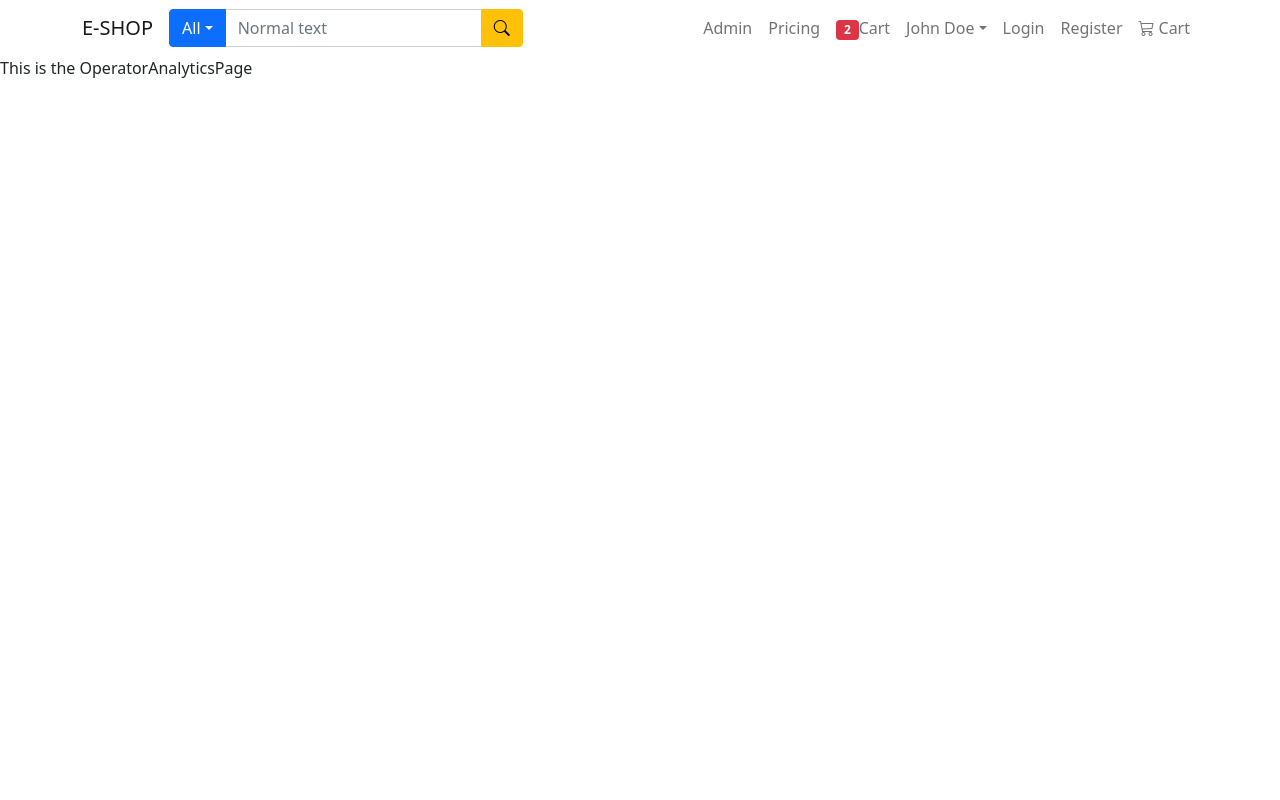
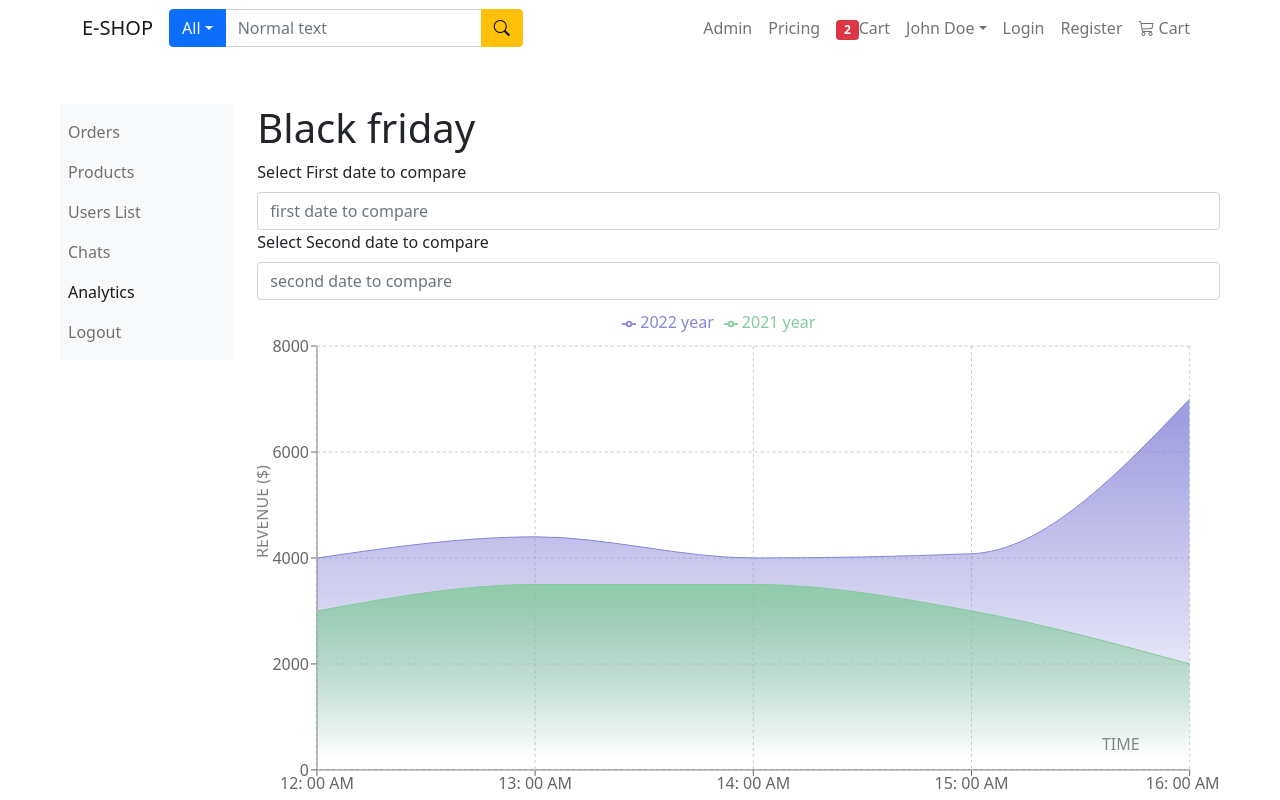
Before and after one commit to MosinLover/E-Shop, a React (Create React App) app in the folder frontend/: page /operator/analytics in a window 1280 px wide. Shown: the top 800 px of the page. Built offline with nearby package versions, Linux system fonts and the light colour scheme.

Commit message:
update the analytics + chats

```diff
--- a/frontend/package.json
+++ b/frontend/package.json
@@ -16,6 +16,7 @@
     "react-router-dom": "^6.16.0",
     "react-scripts": "5.0.1",
     "react-simple-star-rating": "^4.0.5",
+    "recharts": "^2.1.9",
     "web-vitals": "^2.1.4"
   },
   "scripts": {
--- a/frontend/src/App.js
+++ b/frontend/src/App.js
@@ -28,6 +28,7 @@ import { OperatorOrderDetailsPage } from "./pages/operator/OperatorOrderDetailsP
 import { OperatorCreateProductPage } from "./pages/operator/OperatorCreateProductPage";
 import { OperatorEditProductPage } from "./pages/operator/OperatorEditProductPage";
 import { OperatorUsersPage } from "./pages/operator/OperatorUsersPage";
+import { OperatorChatsPage } from "./pages/operator/OperatorChatsPage";
 function App() {
   return (
     <BrowserRouter>
@@ -60,11 +61,9 @@ function App() {
           <Route path="/operator/orders-details" element={<OperatorOrderDetailsPage />} />
           <Route path="/operator/create-new-product" element={<OperatorCreateProductPage />} />
           <Route path="/operator/edit-product" element={<OperatorEditProductPage />} />
+          <Route path="/operator/edit-user" element={<OperatorEditUserPage />} />
           <Route path="/operator/users-list" element={<OperatorUsersPage />} />
-          <Route
-            path="/operator/edit-user"
-            element={<OperatorEditUserPage />}
-          />
+          <Route path="/operator/chats" element={<OperatorChatsPage />} />
           <Route
             path="/operator/analytics"
             element={<OperatorAnalyticsPage />}
--- a/frontend/src/pages/components/ProductForListComponent.js
+++ b/frontend/src/pages/components/ProductForListComponent.js
@@ -8,6 +8,7 @@ export const ProductForListComponent = ({ images, index }) => {
       <Row>
         <Col lg={5}>
           <Card.Img
+            crossOrigin="anonymous"
             variant="top"
             src={"/images/" + images[index] + "-category.png"}
           />
--- /dev/null
+++ b/frontend/src/pages/components/operatorComponent/OperatorChatRoomComponent.js
@@ -0,0 +1,24 @@
+import { useState } from "react";
+import { Toast } from "react-bootstrap";
+
+export const OperatorChatRoomComponent = () => {
+  const [toast1, closeToast1] = useState(true);
+  const close1 = () => closeToast1(false);
+  return (
+    <>
+      <Toast show={toast1} onClose={close1} className="ms-4 mb-5">
+        <Toast.Header>
+          <strong className="me-auto">John</strong>
+        </Toast.Header>
+        <Toast.Body>
+          <p className="bg-primary p-3 ms-4 text-light rounded-pill">
+            <b>User wrote:</b> Hello world!
+          </p>
+          <p>
+            <b>Operator wrote:</b> Hello world!
+          </p>
+        </Toast.Body>
+      </Toast>
+    </>
+  );
+};
--- a/frontend/src/pages/operator/OperatorAnalyticsPage.js
+++ b/frontend/src/pages/operator/OperatorAnalyticsPage.js
@@ -1,3 +1,118 @@
+import { Col, Row, Form } from "react-bootstrap";
+import { OperatorLinksComponent } from "../components/operatorComponent/OperatorLinksComponent";
+import {
+  AreaChart,
+  XAxis,
+  YAxis,
+  CartesianGrid,
+  Tooltip,
+  Area,
+  Legend,
+  ResponsiveContainer,
+} from "recharts";
+
 export const OperatorAnalyticsPage = () => {
-    return <p>This is the OperatorAnalyticsPage</p>
-}
+  const data = [
+    {
+      name: "12: 00 AM",
+      "2022 year": 4000,
+      "2021 year": 3000,
+    },
+    {
+      name: "13: 00 AM",
+      "2022 year": 4400,
+      "2021 year": 3500,
+    },
+    {
+      name: "14: 00 AM",
+      "2022 year": 4000,
+      "2021 year": 3500,
+    },
+    {
+      name: "15: 00 AM",
+      "2022 year": 4080,
+      "2021 year": 3000,
+    },
+    {
+      name: "16: 00 AM",
+      "2022 year": 7000,
+      "2021 year": 2000,
+    },
+  ];
+  return (
+    <Row className="m-5">
+      <Col md={2}>
+        <OperatorLinksComponent />
+      </Col>
+      <Col md={10} width="100%" height="100%">
+        <h1>Black friday</h1>
+        <Form.Group controlId="firstDateToCompare">
+          <Form.Label>Select First date to compare</Form.Label>
+          <Form.Control
+            type="data"
+            name="firstDateToCompare"
+            placeholder="first date to compare"
+          />
+        </Form.Group>
+        <Form.Group controlId="secondDateToCompare">
+          <Form.Label>Select Second date to compare</Form.Label>
+          <Form.Control
+            type="data"
+            name="secondDateToCompare"
+            placeholder="second date to compare"
+          />
+        </Form.Group>
+        <ResponsiveContainer width="100%" height={500}>
+          <AreaChart
+            data={data}
+            margin={{ top: 10, right: 30, left: 0, bottom: 0 }}
+          >
+            <defs>
+              <linearGradient id="colorUv" x1="0" y1="0" x2="0" y2="1">
+                <stop offset="5%" stopColor="#8884d8" stopOpacity={0.8} />
+                <stop offset="95%" stopColor="#8884d8" stopOpacity={0} />
+              </linearGradient>
+              <linearGradient id="colorPv" x1="0" y1="0" x2="0" y2="1">
+                <stop offset="5%" stopColor="#82ca9d" stopOpacity={0.8} />
+                <stop offset="95%" stopColor="#82ca9d" stopOpacity={0} />
+              </linearGradient>
+            </defs>
+            <XAxis
+              dataKey="name"
+              label={{
+                value: "TIME",
+                offset: 50,
+                position: "insideBottomRight",
+              }}
+              allowDuplicatedCategory={false}
+            />
+            <YAxis
+              label={{
+                value: "REVENUE ($)",
+                angle: -90,
+                position: "insideLeft",
+              }}
+            />
+            <CartesianGrid strokeDasharray="3 3" />
+            <Tooltip />
+            <Legend verticalAlign="top" height={36} />
+            <Area
+              type="monotone"
+              dataKey="2022 year"
+              stroke="#8884d8"
+              fillOpacity={1}
+              fill="url(#colorUv)"
+            />
+            <Area
+              type="monotone"
+              dataKey="2021 year"
+              stroke="#82ca9d"
+              fillOpacity={1}
+              fill="url(#colorPv)"
+            />
+          </AreaChart>
+        </ResponsiveContainer>
+      </Col>
+    </Row>
+  );
+};
--- /dev/null
+++ b/frontend/src/pages/operator/OperatorChatsPage.js
@@ -0,0 +1,18 @@
+import { Row, Col } from "react-bootstrap";
+import { OperatorLinksComponent } from "../components/operatorComponent/OperatorLinksComponent";
+import { OperatorChatRoomComponent } from "../components/operatorComponent/OperatorChatRoomComponent";
+
+export const OperatorChatsPage = () => {
+  return (
+    <Row className="m-5">
+      <Col md={2}>
+        <OperatorLinksComponent />
+      </Col>
+      <Col md={8}>
+        <Row>
+            <OperatorChatRoomComponent />
+        </Row>
+      </Col>
+    </Row>
+  );
+};
--- a/frontend/src/pages/operator/OperatorEditProductPage.js
+++ b/frontend/src/pages/operator/OperatorEditProductPage.js
@@ -182,11 +182,11 @@ export const OperatorEditProductPage = () => {
               <Form.Label>Images</Form.Label>
               <Row>
                 <Col style={{ position: "relative" }} xs={3}>
-                  <Image src="/images/monitors-category.png" fluid />
+                  <Image crossOrigin="anonymous" src="/images/monitors-category.png" fluid />
                   <i style={onHover} className="bi bi-x text-danger"></i>
                 </Col>
                 <Col style={{ position: "relative" }} xs={3}>
-                  <Image src="/images/monitors-category.png" fluid />
+                  <Image crossOrigin="anonymous" src="/images/monitors-category.png" fluid />
                   <i style={onHover} className="bi bi-x text-danger"></i>
                 </Col>
               </Row>
--- a/frontend/src/pages/operator/OperatorEditUserPage.js
+++ b/frontend/src/pages/operator/OperatorEditUserPage.js
@@ -1,3 +1,74 @@
+import { useState } from "react";
+import {
+  Container,
+  Row,
+  Col,
+  Form,
+  Button,
+} from "react-bootstrap";
+import { Link } from "react-router-dom";
+
 export const OperatorEditUserPage = () => {
-    return <p>This is the OperatorEditUserPage</p>
-}
+  const [validated, setValidated] = useState(false);
+  const handleSubmit = (event) => {
+    const form = event.currentTarget;
+    if (form.checkValidity() === false) {
+      event.preventDefault();
+      event.stopPropagation();
+    }
+
+    setValidated(true);
+  };
+  return (
+    <Container>
+      <Row className="justify-content-md-center mt-5">
+        <Col md={1}>
+          <Link to="/operator/users-list" className="btn btn-info my-3">
+            Go Back
+          </Link>
+        </Col>
+        <Col md={6}>
+          <h1>Edit users</h1>
+          <Form noValidate validated={validated} onSubmit={handleSubmit}>
+            <Form.Group className="mb-3" controlId="formBasicFirstName">
+              <Form.Label>First name</Form.Label>
+              <Form.Control
+                name="firstName"
+                required
+                type="text"
+                defaultValue="John"
+              />
+            </Form.Group>
+            <Form.Group
+              className="mb-3"
+              controlId="formBasicLastName"
+            >
+              <Form.Label>Last name</Form.Label>
+              <Form.Control
+                name="lastName"
+                required
+                type="text"
+                defaultValue="doe"
+              />
+            </Form.Group>
+            <Form.Group className="mb-3" controlId="formBasicEmail">
+              <Form.Label>Email</Form.Label>
+              <Form.Control
+                name="email"
+                required
+                type="email"
+                defaultValue="@email.com"
+              />
+            </Form.Group>
+            <Form.Group className="mb-3" controlId="formBasicCheckbox">
+                <Form.Check name="isAdmin" type="checkbox" label="Is operator"></Form.Check>
+            </Form.Group>
+            <Button variant="primary" type="submit">
+              Update
+            </Button>
+          </Form>
+        </Col>
+      </Row>
+    </Container>
+  );
+};
--- a/frontend/src/pages/operator/OperatorUsersPage.js
+++ b/frontend/src/pages/operator/OperatorUsersPage.js
@@ -37,7 +37,7 @@ export const OperatorUsersPage = () => {
                   </td>
                   <td>PayPal</td>
                   <td>
-                    <LinkContainer to="/operator/order-details">
+                    <LinkContainer to="/operator/edit-user">
                       <Button className="btn-sm">
                         <i className="bi bi-pencil-square"></i>
                       </Button>
```
Also changed, not shown: 1 other file (tests, documents, lock files or other folders).
